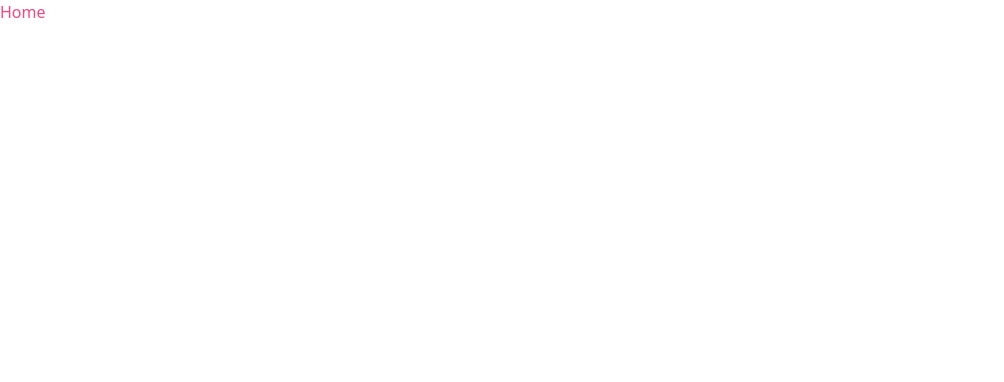
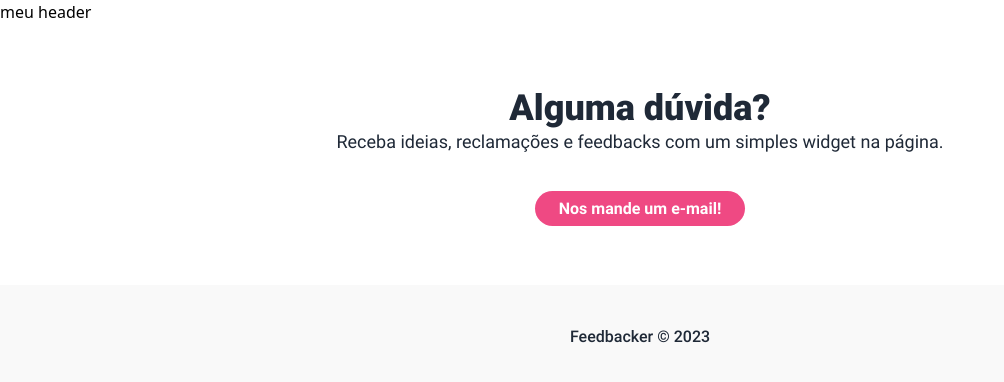
Before and after one commit to rodrigordgfs/Feedbacker-Dashboard, a Vue app: page / in a window 1280 px wide. Shown: the top 382 px of the page, without its empty margins (0-1004 px from the left). Built offline with nearby package versions, Linux system fonts and the light colour scheme.

Commit message:
Feature: Criado componente de contato e de footer da Home

```diff
--- a/src/main.js
+++ b/src/main.js
@@ -2,6 +2,7 @@ import { createApp } from 'vue'
 import App from './App.vue'
 import router from './router'
 import '@/assets/css/tailwind.css'
+import '@/assets/css/fonts.css'
 import 'animate.css'
 
 createApp(App).use(router).mount('#app')
--- /dev/null
+++ b/src/views/Home/components/Contact.vue
@@ -0,0 +1,24 @@
+<template>
+    <div class='flex justify-center w-full'>
+        <div class='flex flex-col items-center w-4/5 max-w-6xl my-16'>
+            <h1 class='text-4xl font-black text-center text-gray-800'>
+                Alguma dúvida?
+            </h1>
+            <p class='text-lg text-center text-gray-800 font-regular'>
+                Receba ideias, reclamações e feedbacks com um
+simples widget na página.
+            </p>
+            <div class='mt-10'>
+                <a href="mailto:#" class='px-6 py-2 mt-10 font-bold text-white bg-brand-main rounded-full focus:outline-none'>
+                    Nos mande um e-mail!
+                </a>
+            </div>
+        </div>
+    </div>
+</template>
+
+<script>
+export default {
+
+}
+</script>
--- /dev/null
+++ b/src/views/Home/components/Hero.vue
@@ -0,0 +1,10 @@
+<template>
+<div>
+    <h1>meu header</h1>
+</div>
+</template>
+
+<script>
+export default {
+}
+</script>
--- a/src/views/Home/index.vue
+++ b/src/views/Home/index.vue
@@ -1,13 +1,46 @@
 <template>
-    <h1 class="text-brand-main">
-        Home
-    </h1>
+  <Hero
+    @create-account='handleCreatAccount'
+    @login='handleLogin'
+  />
+  <Contact />
+  <div class='flex justify-center py-10 bg-brand-gray'>
+    <p class='font-medium text-center text-gray-800'>Feedbacker © 2023</p>
+  </div>
 </template>
 
-<script setup>
+<script>
+import Hero from './components/Hero'
+import Contact from './components/Contact'
+import { onMounted } from 'vue'
+import { useRouter } from 'vue-router'
 
+export default {
+  components: {
+    Hero,
+    Contact
+  },
+
+  setup () {
+    const router = useRouter()
+
+    onMounted(() => {
+      const token = window.localStorage.getItem('token')
+      if (token) {
+        router.push({ name: 'Feedbacks' })
+      }
+    })
+
+    function handleLogin () {}
+
+    function handleCreatAccount () {}
+
+    return {
+      handleLogin,
+      handleCreatAccount
+    }
+  }
+}
 </script>
 
-<style lang="scss" scoped>
-
-</style>
+<style lang='scss' scoped></style>
```
Also changed, not shown: src/assets/images/ballons.png (added), src/assets/images/logo.png (added).
